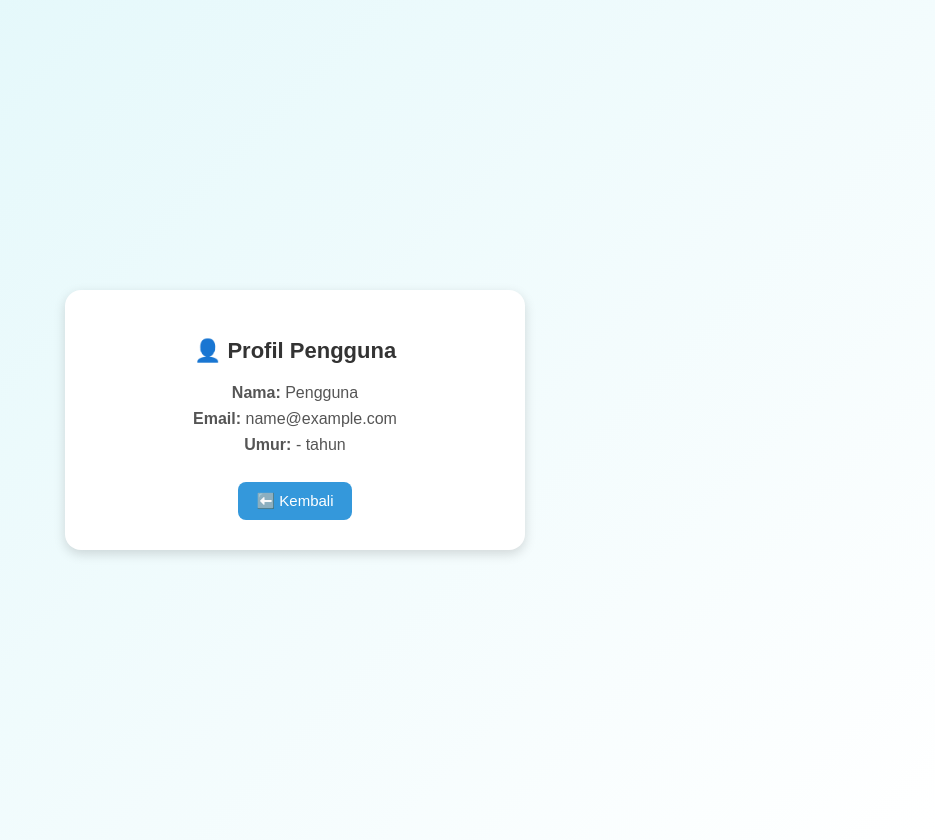
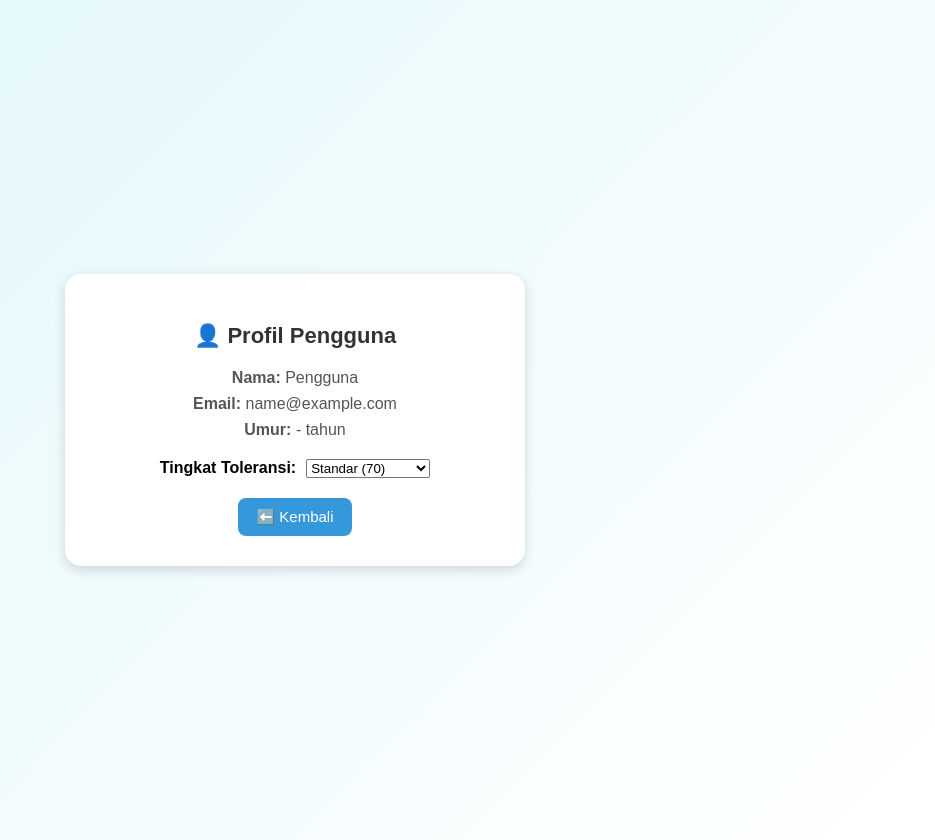
Before and after one commit to sptryogi/alquran-pwa, a React (Vite) app in the folder frontend/: page /profile in a window 1280 px wide. Shown: the whole page, without its empty margins (345-1280 px from the left). Built offline with nearby package versions, Linux system fonts and the light colour scheme; sample sign-in values are in the browser's storage.

Commit message:
Update ProfileUser.jsx

```diff
--- a/frontend/src/pages/ProfileUser.jsx
+++ b/frontend/src/pages/ProfileUser.jsx
@@ -35,6 +35,22 @@ export default function ProfileUser() {
           <b>Umur:</b> {user.age} tahun
         </p>
 
+        <div style={{ marginTop: "20px" }}>
+          <label><b>Tingkat Toleransi:</b></label>
+          <select
+            value={localStorage.getItem("level") || "standar"}
+            onChange={(e) => {
+              localStorage.setItem("level", e.target.value);
+              alert(`Level diset ke ${e.target.value}`);
+            }}
+            style={{ marginLeft: "10px" }}
+          >
+            <option value="pemula">Pemula (60)</option>
+            <option value="standar">Standar (70)</option>
+            <option value="intermediate">Intermediate (80)</option>
+          </select>
+        </div>
+
         <button className="back-btn" onClick={() => nav("/")}>
           ⬅️ Kembali
         </button>
```
